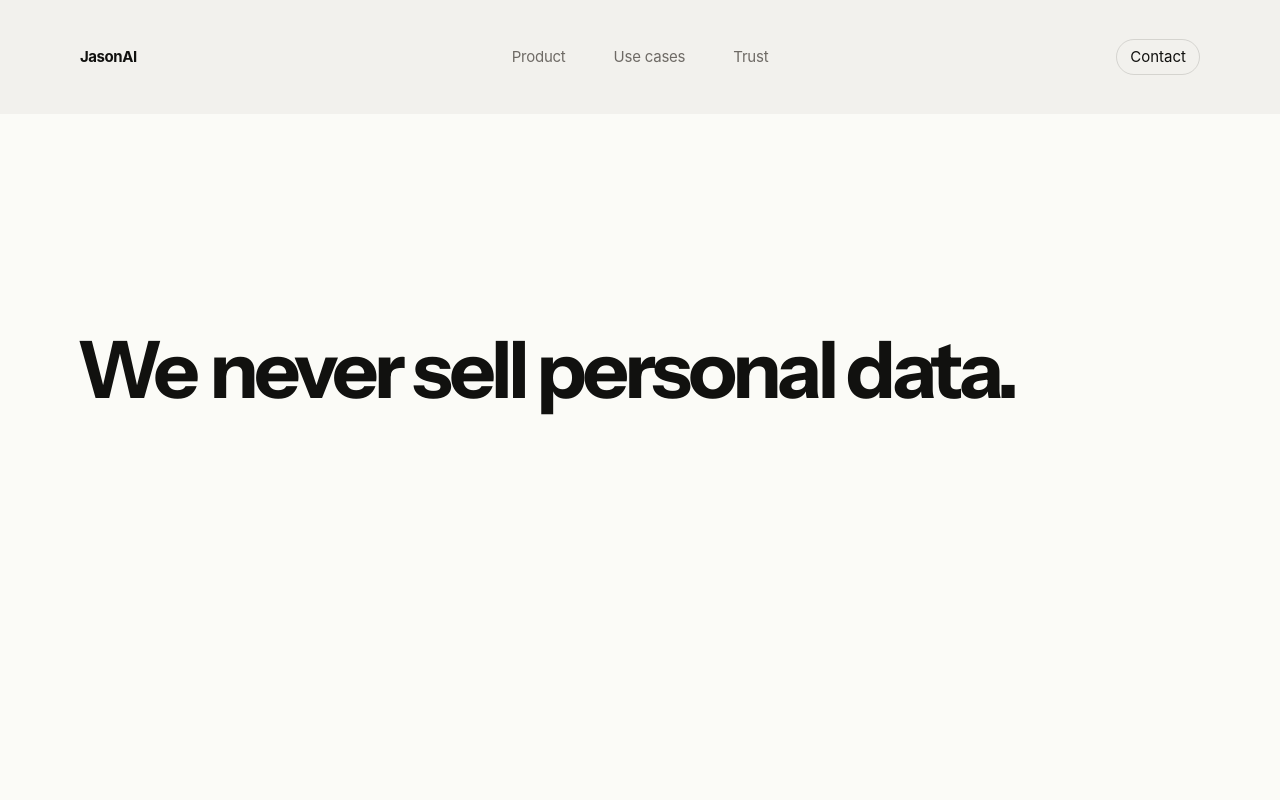
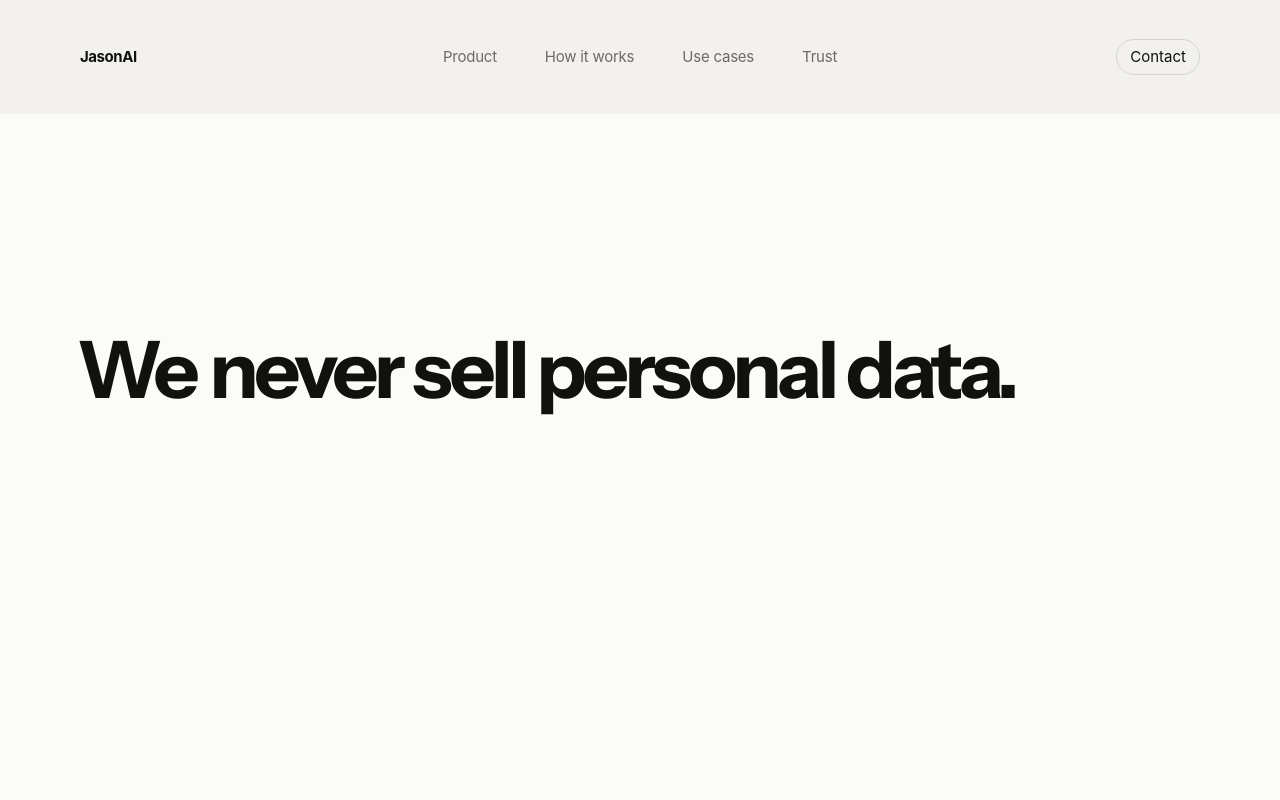
Before and after one commit to aliahm08/B2W-2, a plain HTML site: page jasonai/trust/index.html in a window 1280 px wide. Shown: the top 800 px of the page. Drawn offline with Linux system fonts and the light colour scheme.

Commit message:
Keep JasonAI navigation within nested B2W site

```diff
--- a/jasonai/trust/index.html
+++ b/jasonai/trust/index.html
@@ -1058,12 +1058,12 @@ html,body,button,input,textarea,select{
 <header class="site-header unified-product-header"><div class="header-inner">
  <a class="brand" href="/jasonai/" aria-label="JasonAI home">JasonAI</a>
  <nav aria-label="JasonAI navigation" class="simple-nav">
- <a href="/jasonai/">Product</a><a href="/jasonai/general-contractors/">Use cases</a><a href="/jasonai/trust/">Trust</a>
+ <a href="/jasonai/">Product</a><a href="/jasonai/how-it-works/">How it works</a><a href="/jasonai/general-contractors/">Use cases</a><a href="/jasonai/trust/">Trust</a>
  </nav>
  <div class="header-actions"><a class="contact-pill" href="mailto:info@b2w-ai.com">Contact</a>
  <button class="menu-toggle" aria-controls="mobile-menu" aria-expanded="false" aria-label="Open menu" type="button"><span></span><span></span></button></div>
  </div><div class="mobile-menu" id="mobile-menu"><div class="mobile-menu-inner">
- <a href="/jasonai/">Product</a><a href="/jasonai/general-contractors/">Use cases</a><a href="/jasonai/trust/">Trust</a>
+ <a href="/jasonai/">Product</a><a href="/jasonai/how-it-works/">How it works</a><a href="/jasonai/general-contractors/">Use cases</a><a href="/jasonai/trust/">Trust</a>
  <a class="mobile-contact-cta" href="mailto:info@b2w-ai.com">Contact <span aria-hidden="true">→</span></a>
  <a class="product-sub-link" href="/">B2W <span aria-hidden="true">↗</span></a>
  </div></div></header>
```
